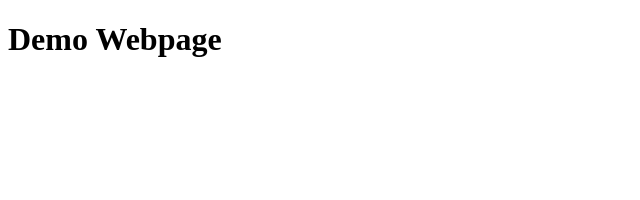
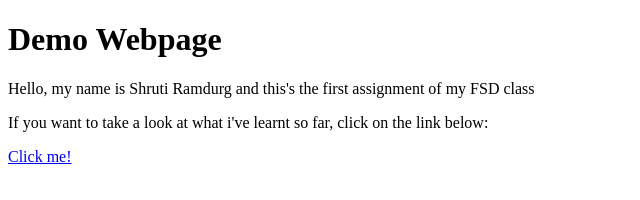
Before and after one commit to shrutiramdurg/FSD, a plain HTML site: page index.html in a window 1280 px wide. Shown: the whole page, without its empty margins (0-640 px from the left). Drawn offline with Linux system fonts and the light colour scheme.

Commit message:
first change

```diff
--- a/index.html
+++ b/index.html
@@ -5,5 +5,8 @@
     </head>
     <body>
         <h1>Demo Webpage</h1>
+        <p>Hello, my name is Shruti Ramdurg and this's the first assignment of my FSD class</p>
+        <p>If you want to take a look at what i've learnt so far, click on the link below:</p>
+        <a href="https://github.com/shrutiramdurg/FSD">Click me!</a>
     </body>
 </html>
```
